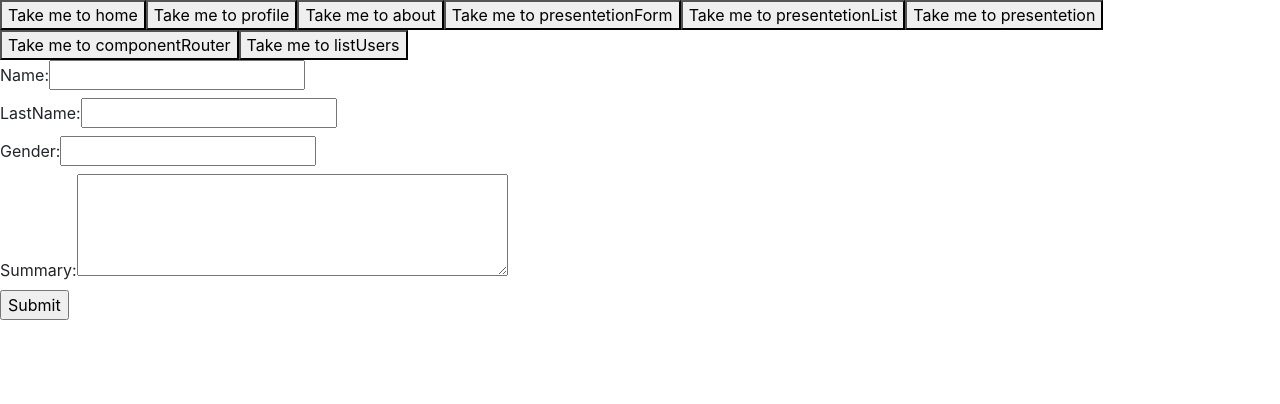
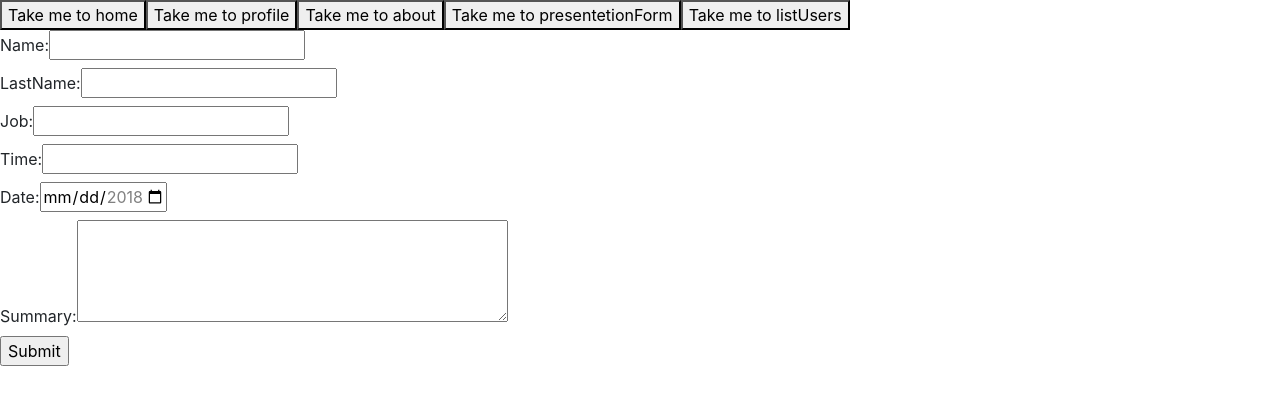
Before and after one commit to senanurmacit8/React.js, a React (Create React App) app: page /presentetionForm in a window 1280 px wide. Shown: the top 404 px of the page. Built offline with nearby package versions, Linux system fonts and the light colour scheme.

Commit message:
form implemanted

```diff
--- a/src/App.js
+++ b/src/App.js
@@ -5,11 +5,7 @@ import {
 
 import About from "./pages/About";
 import Home from "./pages/Home";
-import Profile from "./pages/Profile";
 import PresentetionForm from "./pages/PresentetionForm";
-import PresentetionList from "./pages/PresentetionList";
-import Presentetion from "./pages/Presentetion";
-import ComponentRouter from "./pages/ComponentRouter";
 import ListUsers from "./pages/ListUsers";
 
 import MyButton from "./components/MyButton";
@@ -23,19 +19,12 @@ const App = () => {
                 <MyButton to="profile" />
                 <MyButton to="about" />
                 <MyButton to="presentetionForm" />
-                <MyButton to="presentetionList" />
-                <ButtonList to="presentetion" />
-                <MyButton to="componentRouter" />
                 <MyButton to="listUsers" />
 
                 <Routes>
                     <Route path="/" element={<Home />} />
-                    <Route path="/profile" element={<Profile />} />
                     <Route path="/about" element={<About />} />
                     <Route path="/presentetionForm" element={<PresentetionForm />} />
-                    <Route path="/presentetionList"  element={<PresentetionList />} />
-                    <Route path="/presentetion" element={<Presentetion />} />
-                    <Route path="/componentRouter" element={<ComponentRouter />} />
                     <Route path="/listUsers" element={<ListUsers />} />
                 </Routes>
 
--- a/src/pages/ListUsers.js
+++ b/src/pages/ListUsers.js
@@ -1,5 +1,5 @@
 import React, { useState, useEffect } from "react";
-import "./ListUsers.css"
+import "./css/ListUsers.css"
 
 
 const ListUsers = () => {
@@ -25,7 +25,6 @@ const ListUsers = () => {
 
       <div>
         <table>
-          <caption>deneme Table </caption>
           <thead>
             <tr>
               <th scope="col">name</th>
@@ -34,8 +33,10 @@ const ListUsers = () => {
               <th scope="col">country</th>
             </tr>
           </thead>
+
           <tbody >
-            {data.map((item) => {
+            {data.map((item,index) => {
+
               return (
                 <tr>
                   {Object.entries(item).map((field) => {
@@ -47,6 +48,7 @@ const ListUsers = () => {
               );
             })}
           </tbody>
+
         </table>
       </div>
     </div>
--- a/src/pages/Presentetion.js
+++ /dev/null
@@ -1,45 +0,0 @@
-import React, { Component } from 'react';
-import DataGrid from 'react-data-grid';
-
-class Presentetion extends Component {
-
-
-  render() {
-
-    const rows1 = [
-      { id: 1, lastName: 'Snow', firstName: 'Jon', age: 35 },
-      { id: 2, lastName: 'Lannister', firstName: 'Cersei', age: 42 },
-      { id: 3, lastName: 'Lannister', firstName: 'Jaime', age: 45 },
-      { id: 4, lastName: 'Stark', firstName: 'Arya', age: 16 },
-      { id: 5, lastName: 'Targaryen', firstName: 'Daenerys', age: null },
-      { id: 6, lastName: 'Melisandre', firstName: null, age: 150 },
-      { id: 7, lastName: 'Clifford', firstName: 'Ferrara', age: 44 },
-      { id: 8, lastName: 'Frances', firstName: 'Rossini', age: 36 },
-      { id: 9, lastName: 'Roxie', firstName: 'Harvey', age: 65 },
-    ];
-
-    const columns1 = [
-      { field: 'id', headerName: 'ID', width: 70 },
-      { field: 'firstName', headerName: 'First name', width: 130 },
-      { field: 'lastName', headerName: 'Last name', width: 130 },
-      {field: 'age',headerName: 'Age',type: 'number',width: 90,},
-    ];
-
-    return (
-      <DataGrid
-        rows={rows1}
-        columns={columns1}
-        initialState={{
-          pagination: {
-            paginationModel: {
-              pageSize: 5,
-            },
-          },
-        }}
-      />
-    );
-  }
-
-}
-
-export default Presentetion;
--- a/src/pages/PresentetionForm.js
+++ b/src/pages/PresentetionForm.js
@@ -2,22 +2,70 @@ import React, { Component } from 'react';
 
 
 class PresentetionForm extends Component {
+
   constructor(props) {
     super(props);
-    this.state = { value: '' };
 
-    this.handleChange = this.handleChange.bind(this);
+    this.name = { value: '' };
+    this.lastname = {value : ''};
+    this.job ={value:''};
+    this.country={value:''};
+    this.time={value:''};
+    this.date={value: new Date()};
+
+
+    this.handleChangeName=this.handleChangeName.bind(this);
+    this.handleChangeLastName=this.handleChangeLastName.bind(this);
+    this.handleChangeJob=this.handleChangeJob.bind(this);
+    this.handleChangeCountry=this.handleChangeCountry.bind(this);
+    this.handleChangeTime=this.handleChangeTime.bind(this);
+    this.handleChangeDate=this.handleChangeDate.bind(this);
+
     this.handleSubmit = this.handleSubmit.bind(this);
   }
 
-  handleChange(event) {
-    this.setState({ value: event.target.value });
+
+  handleChangeName(event) {
+    this.setState({name :event.target.value});
+      }
+
+
+  handleChangeLastName(event) {
+    this.setState({ lastname : event.target.value });
+  }
+
+  handleChangeJob(event) {
+    this.setState({ job: event.target.value });
+  }
+
+  handleChangeCountry(event) {
+    this.setCountry({ country: event.target.value });
+  }
+
+  handleChangeTime(event) {
+    this.setTime({ time: event.target.value });
+  }
+
+  handleChangeDate(event) {
+    this.setDate({ date: event.target.value });
   }
 
   handleSubmit(event) {
-    alert('A name was submitted: ' + this.state.value);
+    alert('A name was submitted: ' + this.name.value);
 
     event.preventDefault();
+  }
+
+  handleSubmit(event) {
+    event.preventDefault();
+    const data = new FormData(event.target);
+
+    console.log(data.get('name'));
+
+    fetch('http://localhost:8080/createUser', {
+      method: 'POST',
+      body: data,
+    });
   }
 
   render() {
@@ -26,18 +74,31 @@ class PresentetionForm extends Component {
         <tr>
           <label>
             Name:
-            <input type="text" value={this.state.value} onChange={this.handleChange} />
+            <input type="text" value={this.name.value} onChange={this.handleChangeName} />
           </label>
           <tr>
             <label>
               LastName:
-              <input type="text" value={this.state.value} onChange={this.handleChange} />
+              <input type="text" value={this.lastname.value} onChange={this.handleChangeLastName} />
             </label>
           </tr>
           <tr>
             <label>
-              Gender:
-              <input type="text" value={this.state.value} onChange={this.handleChange} />
+              Job:
+              <input type="text" value={this.job.value} onChange={this.handleChangeJob} />
+            </label>
+          </tr>
+          <tr>
+            <label>
+              Time:
+              <input type="text" value={this.time.value} onChange={this.handleChangeTime} />
+            </label>
+          </tr>
+          <tr>
+            <label>
+              Date:
+              <input type="date" id="start" name="trip-start"
+                 min="2018-01-01" max="2018-12-31" value={this.date.value} onChange={this.handleChangeDate} ></input>
             </label>
           </tr>
           <tr>
--- a/src/pages/PresentetionList.js
+++ /dev/null
@@ -1,62 +0,0 @@
-import React, { Component } from 'react';
-
-class PresentetionList extends Component {
-  constructor(props) {
-    super(props);
-    this.state = { value: '' };
-
-    this.handleChange = this.handleChange.bind(this);
-    this.handleSubmit = this.handleSubmit.bind(this);
-  }
-
-
-  handleChange(event) {
-    this.setState({ value: event.target.value });
-  }
-
-  handleSubmit(event) {
-    alert('A name was submitted: ' + this.state.value);
-    event.preventDefault();
-  }
-
-  render() {
-
-    const data = [{ "name": "test1", "lastname": "lastnameTest" },
-    { "name": "test2", "lastname": "lastnameTest" },
-    { "name": "test2", "lastname": "lastnameTest" }];
-
-
-
-
-    return (
-
-      <div>
-
-        <div>
-          <tbody>
-            {data.map((item) => {
-                                       // changed here
-              console.log('item: ', item);
-
-              return (
-                <tr>
-                  {Object.entries(item).map((field) => {        // changed here
-                    console.log('field: ', field);
-
-                    return (
-                      <td>{field[1]}</td>
-                      )
-                  })}
-                </tr>
-              );
-            })}
-          </tbody>
-        </div>
-
-      </div>
-
-    );
-  }
-}
-
-export default PresentetionList;
--- a/src/pages/Profile.js
+++ /dev/null
@@ -1,9 +0,0 @@
-const Profile = () => {
-    return (
-        <div className="profile">
-            <h1>This is the Profile page</h1>
-        </div>
-    )
-}
-
-export default Profile;
```
Also changed, not shown: src/pages/css/ListUsers.css (renamed from src/pages/ListUsers.css).
